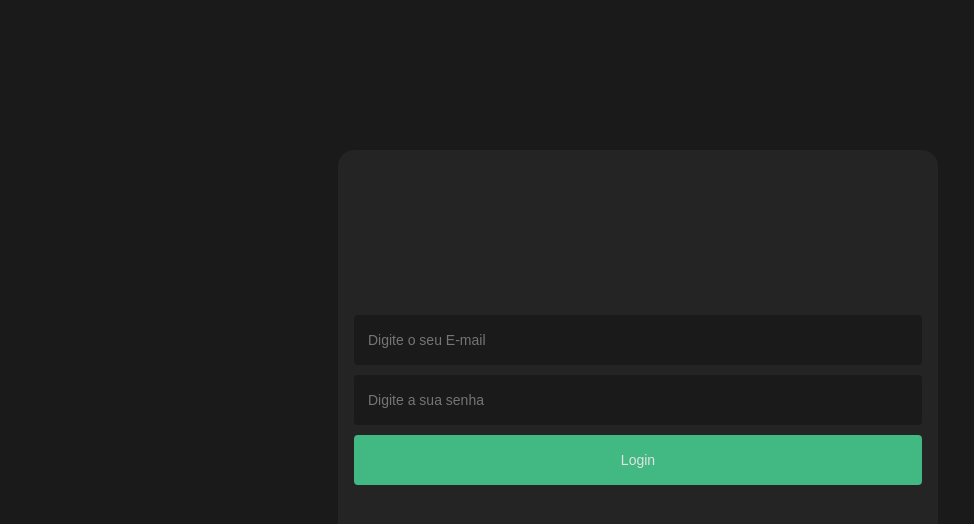
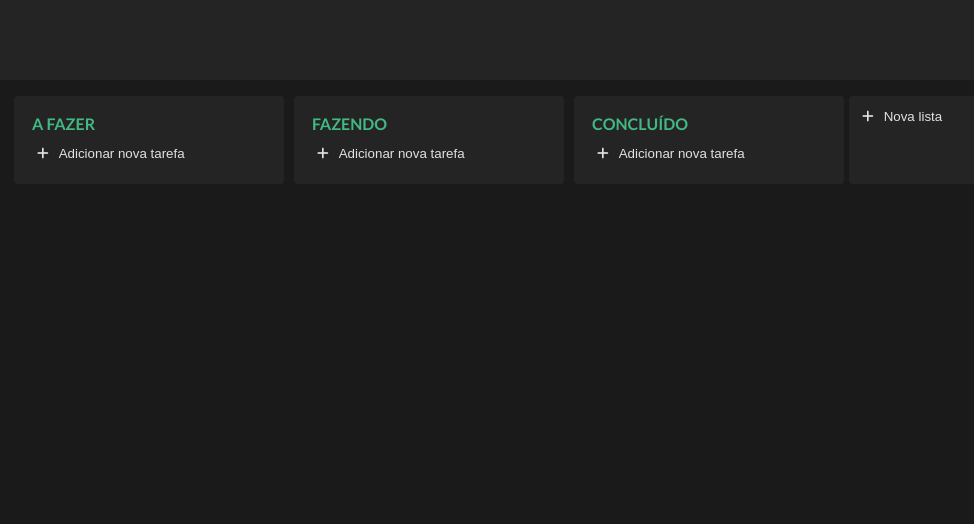
Before and after one commit to Ricardofreitasdev/Vue-board, a Vue app: page /board in a window 1280 px wide. Before the commit this address led to /login. Shown: the top 524 px of the page, without its empty margins (2-976 px from the left). Built offline with nearby package versions, Linux system fonts and the light colour scheme.

Commit message:
remove login

```diff
--- a/src/router/index.js
+++ b/src/router/index.js
@@ -3,15 +3,9 @@ import { createRouter, createWebHistory } from "vue-router";
 const routes = [
   {
     path: "/",
-    name: "home",
-    redirect: "/login",
+    redirect: "/board",
   },
-  {
-    path: "/login",
-    name: "login",
-    component: () =>
-      import(/* webpackChunkName: "Login" */ "../views/Login.vue"),
-  },
+
   {
     path: "/board",
     name: "board",
@@ -20,22 +14,9 @@ const routes = [
   },
 ];
 
-function isAuthenticated() {
-  const hasToken = JSON.parse(localStorage.getItem("token"));
-  return hasToken ? true : false;
-}
-
 const router = createRouter({
   history: createWebHistory(process.env.BASE_URL),
   routes,
 });
 
-router.beforeEach((to, from, next) => {
-  if (to.name !== "login" && !isAuthenticated()) {
-    next({ name: "login" });
-  } else {
-    next();
-  }
-});
-
 export default router;
```
